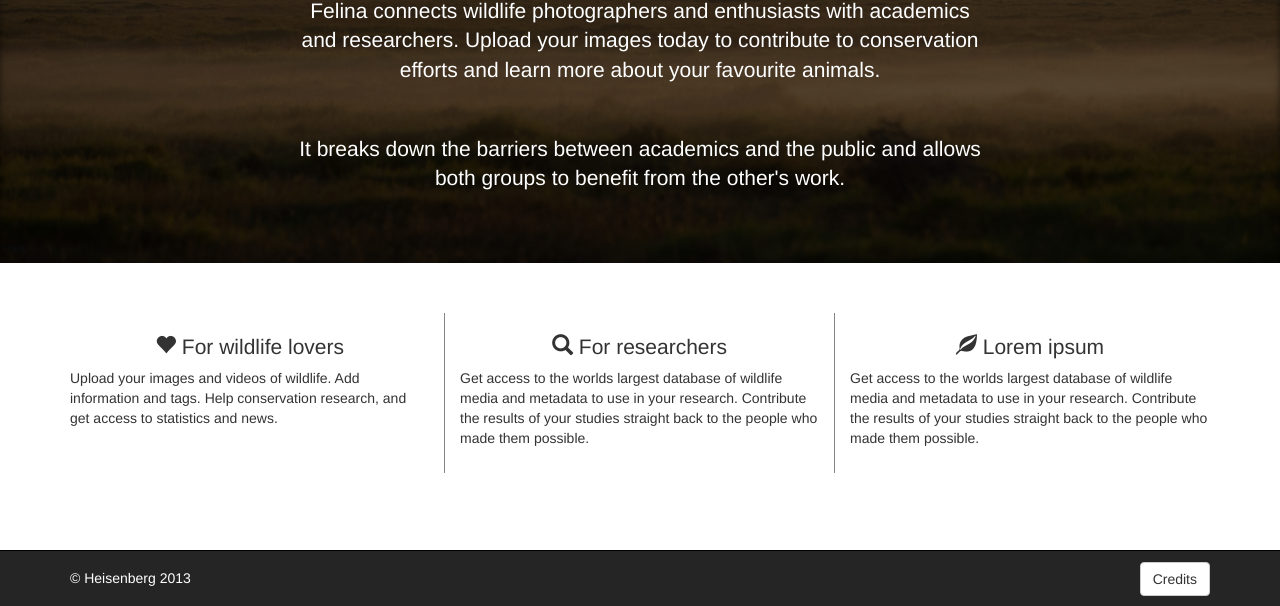
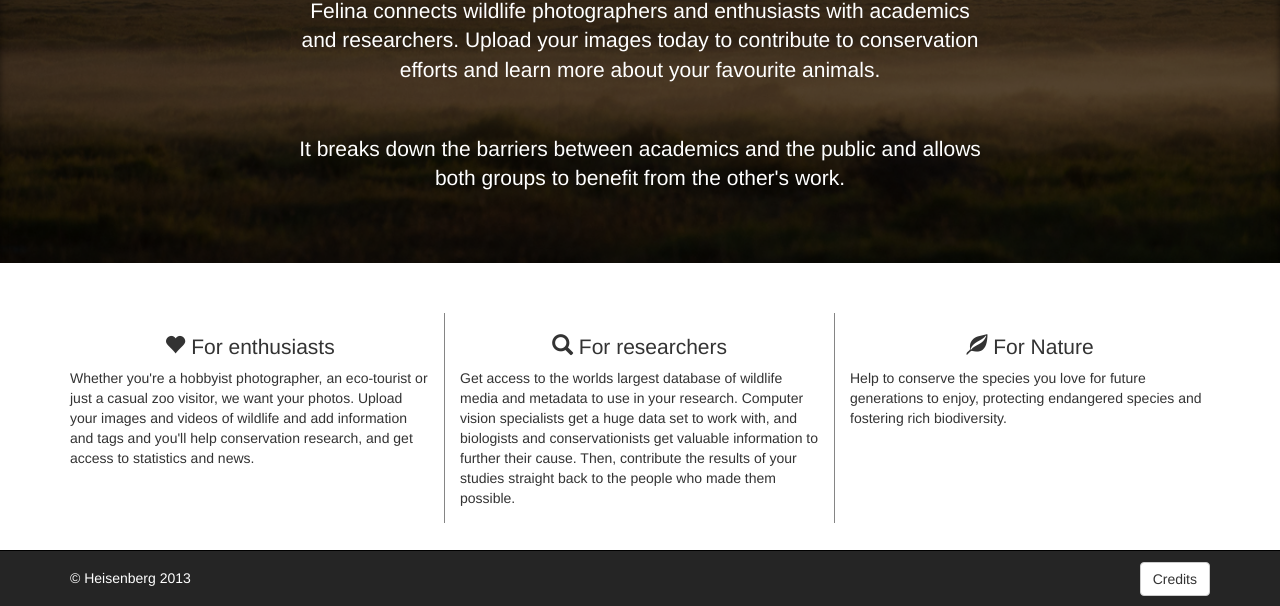
Before and after one commit to felina/web, a website: page index.html in a window 1280 px wide. Shown: the part 194-800 px from the top of the page. Drawn offline with nearby package versions, Linux system fonts and the light colour scheme.

Commit message:
update copy

```diff
--- a/css/style.css
+++ b/css/style.css
@@ -64,7 +64,7 @@ footer ul {
 
 .details > .row > div {
     border-right: 1px solid #858585;
-    min-height: 160px;
+    min-height: 210px;
 }
 
 .details > .row > div:last-child {
--- a/index.html
+++ b/index.html
@@ -47,23 +47,23 @@
             <div class="col-md-4">
                 <h2 class="text-center">
                     <i class="glyphicon glyphicon-heart"></i>
-                    For wildlife lovers
+                    For enthusiasts
                 </h2>
-                <p>Upload your images and videos of wildlife. Add information and tags. Help conservation research, and get access to statistics and news.</p>
+                <p>Whether you're a hobbyist photographer, an eco-tourist or just a casual zoo visitor, we want your photos. Upload your images and videos of wildlife and add information and tags and you'll help conservation research, and get access to statistics and news.</p>
             </div>
             <div class="col-md-4">
                 <h2 class="text-center">
                     <i class="glyphicon glyphicon-search"></i>
                     For researchers
                 </h2>
-                <p>Get access to the worlds largest database of wildlife media and metadata to use in your research. Contribute the results of your studies straight back to the people who made them possible.</p>
+                <p>Get access to the worlds largest database of wildlife media and metadata to use in your research. Computer vision specialists get a huge data set to work with, and biologists and conservationists get valuable information to further their cause. Then, contribute the results of your studies straight back to the people who made them possible.</p>
             </div>
             <div class="col-md-4">
                 <h2 class="text-center">
                     <i class="glyphicon glyphicon-leaf"></i>
-                    Lorem ipsum
+                    For Nature
                 </h2>
-                <p>Get access to the worlds largest database of wildlife media and metadata to use in your research. Contribute the results of your studies straight back to the people who made them possible.</p>
+                <p>Help to conserve the species you love for future generations to enjoy, protecting endangered species and fostering rich biodiversity.</p>
             </div>
         </div>
     </div>
```
